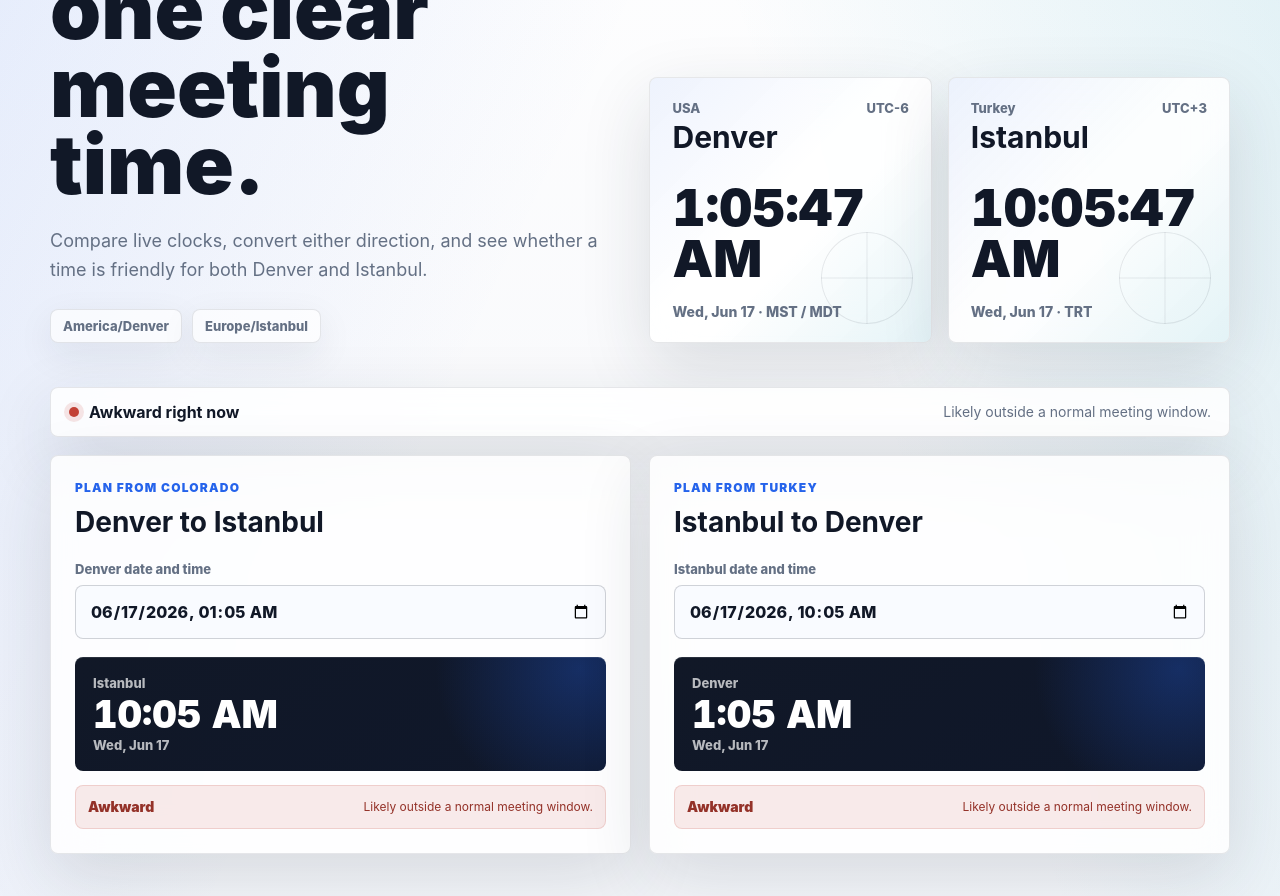
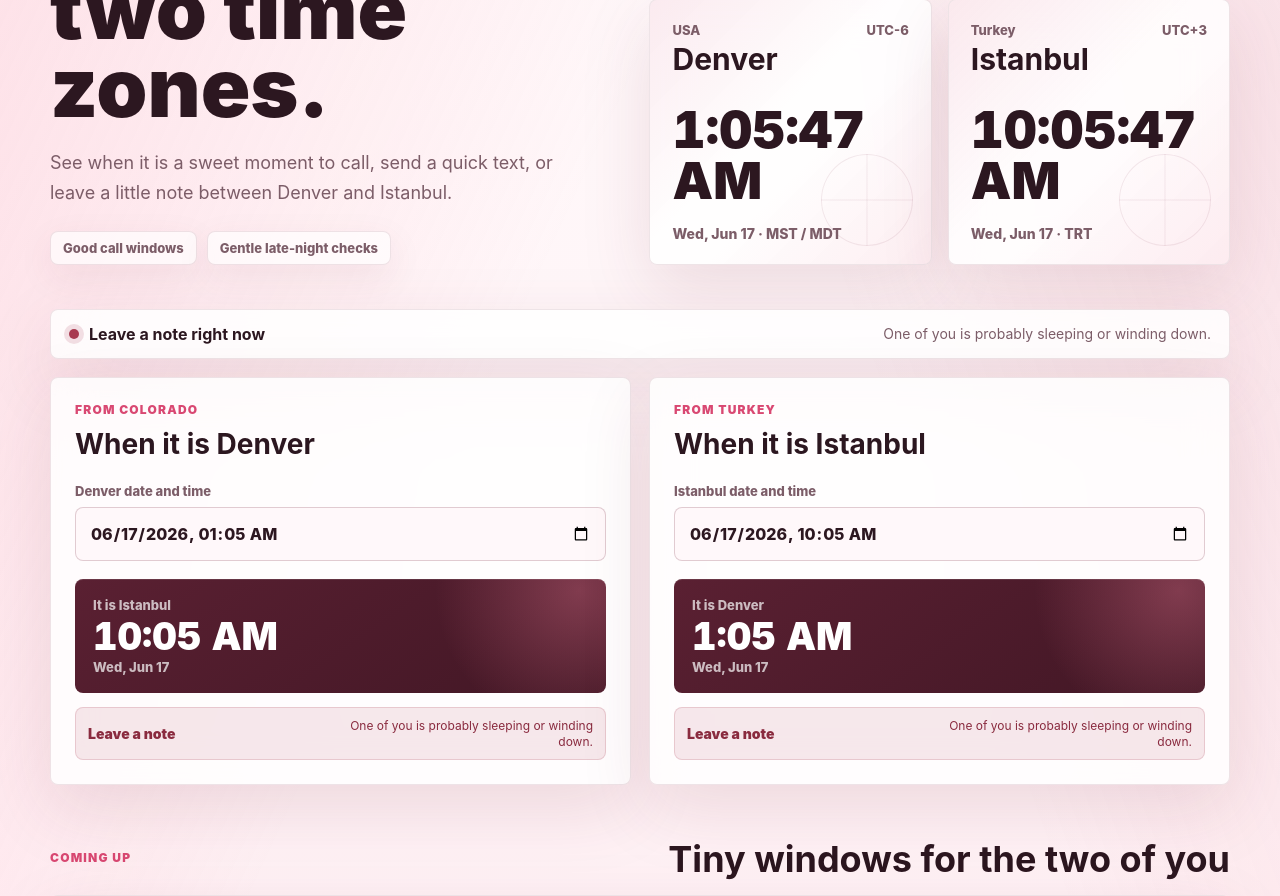
Before and after one commit to nkdag/time-converter-app, a React (Vite) app: page / in a window 1280 px wide. Shown: the part 260-1156 px from the top of the page. Built offline with nearby package versions, Linux system fonts and the light colour scheme.

Commit message:
Retheme app for long distance couples

```diff
--- a/index.html
+++ b/index.html
@@ -4,7 +4,7 @@
     <meta charset="UTF-8" />
     <link rel="icon" type="image/svg+xml" href="/favicon.svg" />
     <meta name="viewport" content="width=device-width, initial-scale=1.0" />
-    <title>Denver Istanbul Time Converter</title>
+    <title>Time Together | Denver and Istanbul</title>
   </head>
   <body>
     <div id="root"></div>
--- a/src/App.css
+++ b/src/App.css
@@ -36,7 +36,7 @@
   place-items: center;
   border: 1px solid var(--line);
   border-radius: 8px;
-  background: linear-gradient(145deg, #111827, #26344d);
+  background: linear-gradient(145deg, #5a2032, #8d3049);
   color: #ffffff;
   font-size: 13px;
   font-weight: 900;
@@ -152,8 +152,8 @@
   position: absolute;
   inset: 0;
   background:
-    linear-gradient(135deg, rgba(37, 99, 235, 0.08), transparent 45%),
-    linear-gradient(315deg, rgba(8, 145, 178, 0.1), transparent 42%);
+    linear-gradient(135deg, rgba(217, 72, 114, 0.11), transparent 45%),
+    linear-gradient(315deg, rgba(239, 125, 152, 0.13), transparent 42%);
   pointer-events: none;
 }
 
@@ -164,11 +164,11 @@
   bottom: 18px;
   width: 90px;
   height: 90px;
-  border: 1px solid rgba(17, 24, 39, 0.11);
+  border: 1px solid rgba(117, 42, 65, 0.11);
   border-radius: 50%;
   background:
-    linear-gradient(90deg, transparent 49%, rgba(17, 24, 39, 0.12) 50%, transparent 51%),
-    linear-gradient(0deg, transparent 49%, rgba(17, 24, 39, 0.12) 50%, transparent 51%);
+    linear-gradient(90deg, transparent 49%, rgba(117, 42, 65, 0.12) 50%, transparent 51%),
+    linear-gradient(0deg, transparent 49%, rgba(117, 42, 65, 0.12) 50%, transparent 51%);
   opacity: 0.8;
 }
 
@@ -239,17 +239,17 @@
   height: 10px;
   border-radius: 999px;
   background: var(--amber);
-  box-shadow: 0 0 0 5px rgba(199, 124, 21, 0.14);
+  box-shadow: 0 0 0 5px rgba(212, 106, 82, 0.16);
 }
 
 .status-dot.great {
   background: var(--green);
-  box-shadow: 0 0 0 5px rgba(19, 148, 95, 0.14);
+  box-shadow: 0 0 0 5px rgba(207, 79, 112, 0.16);
 }
 
 .status-dot.late {
   background: var(--red);
-  box-shadow: 0 0 0 5px rgba(194, 65, 54, 0.13);
+  box-shadow: 0 0 0 5px rgba(168, 58, 80, 0.15);
 }
 
 .converter-grid {
@@ -295,9 +295,9 @@
 }
 
 .converter-panel input:focus {
-  border-color: rgba(37, 99, 235, 0.72);
+  border-color: rgba(217, 72, 114, 0.72);
   outline: 0;
-  box-shadow: 0 0 0 4px rgba(37, 99, 235, 0.14);
+  box-shadow: 0 0 0 4px rgba(217, 72, 114, 0.14);
   background: #ffffff;
 }
 
@@ -308,8 +308,8 @@
   padding: 18px;
   border-radius: 8px;
   background:
-    radial-gradient(circle at 95% 10%, rgba(37, 99, 235, 0.3), transparent 28%),
-    linear-gradient(145deg, #111827, #0f172a);
+    radial-gradient(circle at 95% 10%, rgba(239, 125, 152, 0.34), transparent 28%),
+    linear-gradient(145deg, #5a2032, #421725);
   color: #ffffff;
   box-shadow: inset 0 1px 0 rgba(255, 255, 255, 0.1);
 }
@@ -335,22 +335,22 @@
   gap: 16px;
   min-height: 44px;
   padding: 10px 12px;
-  border: 1px solid rgba(199, 124, 21, 0.18);
+  border: 1px solid rgba(212, 106, 82, 0.2);
   border-radius: 8px;
-  background: rgba(199, 124, 21, 0.1);
-  color: #8a520b;
+  background: rgba(212, 106, 82, 0.12);
+  color: #91402e;
 }
 
 .status-pill.great {
-  border-color: rgba(19, 148, 95, 0.18);
-  background: rgba(19, 148, 95, 0.1);
-  color: #0c6f47;
+  border-color: rgba(207, 79, 112, 0.2);
+  background: rgba(207, 79, 112, 0.12);
+  color: #a83758;
 }
 
 .status-pill.late {
-  border-color: rgba(194, 65, 54, 0.16);
-  background: rgba(194, 65, 54, 0.1);
-  color: #943229;
+  border-color: rgba(168, 58, 80, 0.18);
+  background: rgba(168, 58, 80, 0.11);
+  color: #8a2b3f;
 }
 
 .status-pill span {
@@ -430,21 +430,21 @@
   min-width: 96px;
   padding: 7px 10px;
   border-radius: 8px;
-  background: rgba(199, 124, 21, 0.1);
-  color: #8a520b !important;
+  background: rgba(212, 106, 82, 0.12);
+  color: #91402e !important;
   font-size: 12px !important;
   font-weight: 900 !important;
   text-align: center;
 }
 
 .row-status.great {
-  background: rgba(19, 148, 95, 0.1);
-  color: #0c6f47 !important;
+  background: rgba(207, 79, 112, 0.12);
+  color: #a83758 !important;
 }
 
 .row-status.late {
-  background: rgba(194, 65, 54, 0.1);
-  color: #943229 !important;
+  background: rgba(168, 58, 80, 0.11);
+  color: #8a2b3f !important;
 }
 
 @media (max-width: 900px) {
--- a/src/App.jsx
+++ b/src/App.jsx
@@ -146,19 +146,20 @@ function getHour(date, timeZone) {
 function getOverlapStatus(date) {
   const denverHour = getHour(date, DENVER_TZ)
   const istanbulHour = getHour(date, ISTANBUL_TZ)
-  const denverWork = denverHour >= 8 && denverHour < 18
-  const istanbulWork = istanbulHour >= 8 && istanbulHour < 18
-  const istanbulAwake = istanbulHour >= 7 && istanbulHour < 23
+  const denverAwake = denverHour >= 8 && denverHour < 23
+  const istanbulAwake = istanbulHour >= 8 && istanbulHour < 23
+  const denverCozy = denverHour >= 10 && denverHour < 22
+  const istanbulCozy = istanbulHour >= 10 && istanbulHour < 22
 
-  if (denverWork && istanbulWork) {
-    return { tone: 'great', label: 'Best overlap', note: 'Both cities are in work hours.' }
+  if (denverCozy && istanbulCozy) {
+    return { tone: 'great', label: 'Sweet spot', note: 'A good time to call and actually talk.' }
   }
 
-  if (denverWork && istanbulAwake) {
-    return { tone: 'ok', label: 'Usable', note: 'Denver work hours, Istanbul evening.' }
+  if (denverAwake && istanbulAwake) {
+    return { tone: 'ok', label: 'Text first', note: 'Both should be awake, but keep it gentle.' }
   }
 
-  return { tone: 'late', label: 'Awkward', note: 'Likely outside a normal meeting window.' }
+  return { tone: 'late', label: 'Leave a note', note: 'One of you is probably sleeping or winding down.' }
 }
 
 function addHours(date, hours) {
@@ -198,7 +199,7 @@ function ConversionPanel({
       <div>
         <p className="panel-kicker">{title}</p>
         <h3>
-          {source.label} to {target.label}
+          When it is {source.label}
         </h3>
       </div>
       <label>
@@ -211,7 +212,7 @@ function ConversionPanel({
         />
       </label>
       <div className="result-box">
-        <span>{target.label}</span>
+        <span>It is {target.label}</span>
         {convertedDate ? (
           <>
             <strong>{formatTime(convertedDate, target.zone)}</strong>
@@ -265,23 +266,23 @@ function App() {
       <section className="hero-section">
         <nav className="nav-bar" aria-label="Primary">
           <div className="brand-block">
-            <div className="brand-mark">DI</div>
-            <span>Time Bridge</span>
+            <div className="brand-mark">TT</div>
+            <span>Time Together</span>
           </div>
-          <a href="#converter">Converter</a>
+          <a href="#converter">Check a time</a>
         </nav>
 
         <div className="hero-grid">
           <div className="hero-copy">
             <p className="section-label">Denver · Istanbul</p>
-            <h1>Two cities, one clear meeting time.</h1>
+            <h1>Two hearts, two time zones.</h1>
             <p>
-              Compare live clocks, convert either direction, and see whether a time
-              is friendly for both Denver and Istanbul.
+              See when it is a sweet moment to call, send a quick text, or leave a
+              little note between Denver and Istanbul.
             </p>
             <div className="hero-meta" aria-label="Supported time zones">
-              <span>America/Denver</span>
-              <span>Europe/Istanbul</span>
+              <span>Good call windows</span>
+              <span>Gentle late-night checks</span>
             </div>
           </div>
 
@@ -302,7 +303,7 @@ function App() {
 
       <section id="converter" className="converter-grid">
         <ConversionPanel
-          title="Plan from Colorado"
+          title="From Colorado"
           source={cities.denver}
           target={cities.istanbul}
           value={denverInput}
@@ -310,7 +311,7 @@ function App() {
           convertedDate={denverConverted}
         />
         <ConversionPanel
-          title="Plan from Turkey"
+          title="From Turkey"
           source={cities.istanbul}
           target={cities.denver}
           value={istanbulInput}
@@ -321,8 +322,8 @@ function App() {
 
       <section className="timeline-section">
         <div className="section-heading">
-          <p className="section-label">Next hours</p>
-          <h2>Quick comparison list</h2>
+          <p className="section-label">Coming up</p>
+          <h2>Tiny windows for the two of you</h2>
         </div>
 
         <div className="timeline-list">
--- a/src/index.css
+++ b/src/index.css
@@ -1,20 +1,20 @@
 :root {
-  --bg: #f7f8fb;
+  --bg: #fff6f8;
   --panel: rgba(255, 255, 255, 0.84);
   --panel-solid: #ffffff;
-  --field: #f9fbff;
-  --ink: #111827;
-  --muted: #647084;
-  --soft: #eef2f8;
-  --line: rgba(17, 24, 39, 0.1);
-  --line-strong: rgba(17, 24, 39, 0.18);
-  --blue: #2563eb;
-  --cyan: #0891b2;
-  --green: #13945f;
-  --amber: #c77c15;
-  --red: #c24136;
-  --shadow: 0 24px 70px rgba(31, 41, 55, 0.14);
-  --shadow-soft: 0 12px 36px rgba(31, 41, 55, 0.08);
+  --field: #fff8fa;
+  --ink: #2c1720;
+  --muted: #7c5d68;
+  --soft: #ffe8ee;
+  --line: rgba(117, 42, 65, 0.12);
+  --line-strong: rgba(117, 42, 65, 0.22);
+  --blue: #d94872;
+  --cyan: #ef7d98;
+  --green: #cf4f70;
+  --amber: #d46a52;
+  --red: #a83a50;
+  --shadow: 0 24px 70px rgba(117, 42, 65, 0.13);
+  --shadow-soft: 0 12px 36px rgba(117, 42, 65, 0.08);
   --sans:
     Inter, ui-sans-serif, system-ui, -apple-system, BlinkMacSystemFont, "Segoe UI",
     sans-serif;
@@ -40,9 +40,9 @@ body {
   min-height: 100svh;
   margin: 0;
   background:
-    linear-gradient(115deg, rgba(37, 99, 235, 0.12), transparent 34%),
-    linear-gradient(250deg, rgba(8, 145, 178, 0.12), transparent 32%),
-    linear-gradient(180deg, #ffffff 0%, #f7f8fb 44%, #eef2f8 100%);
+    linear-gradient(115deg, rgba(247, 132, 158, 0.22), transparent 36%),
+    linear-gradient(250deg, rgba(210, 72, 105, 0.14), transparent 32%),
+    linear-gradient(180deg, #fffafb 0%, #fff3f6 48%, #ffe9ef 100%);
 }
 
 body::before {
@@ -51,8 +51,8 @@ body::before {
   inset: 0;
   z-index: -1;
   background-image:
-    linear-gradient(rgba(17, 24, 39, 0.055) 1px, transparent 1px),
-    linear-gradient(90deg, rgba(17, 24, 39, 0.055) 1px, transparent 1px);
+    linear-gradient(rgba(117, 42, 65, 0.045) 1px, transparent 1px),
+    linear-gradient(90deg, rgba(117, 42, 65, 0.045) 1px, transparent 1px);
   background-size: 64px 64px;
   mask-image: linear-gradient(180deg, #000 0%, transparent 72%);
 }
```
